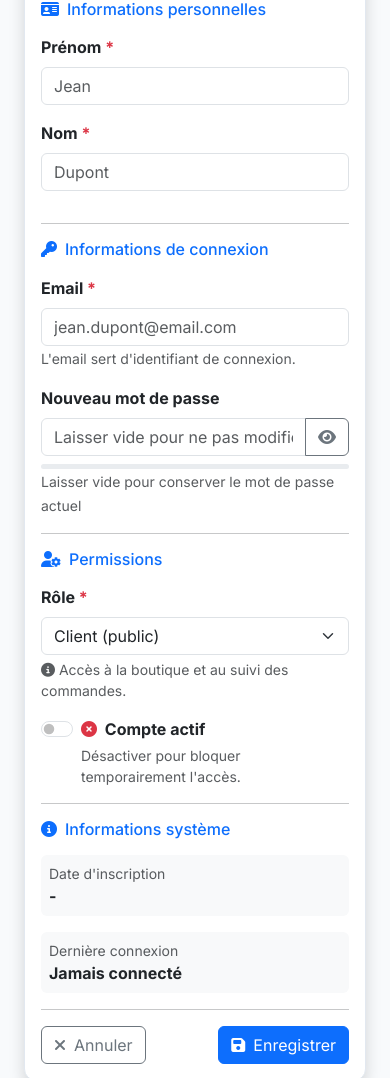
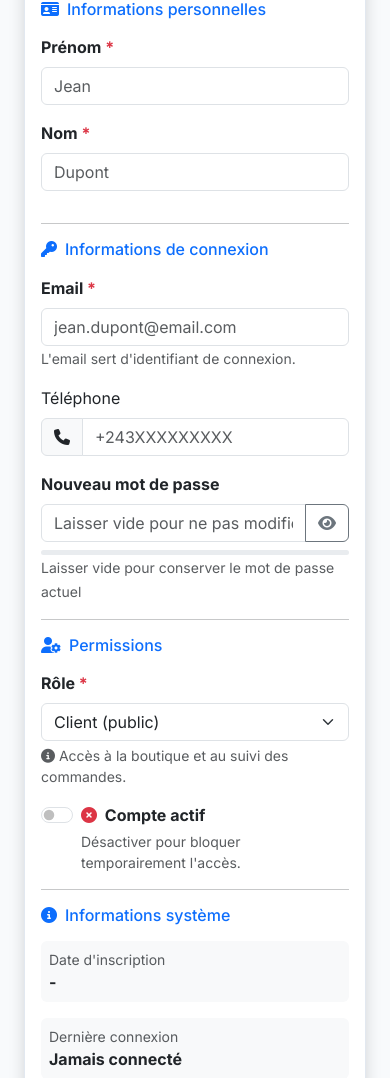
Before and after one commit to mdldimana/mdl-business, a Flask app: template app/views/templates/admin/modifier_utilisateur.html in a window 390 px wide. Shown: the part 310-1388 px from the top of the page. Run offline with Flask 3, Linux system fonts and the light colour scheme; the template is opened without the code that fills it, so the values that code supplies are empty.

Commit message:
Add telephone field to admin user management

```diff
--- a/app/controllers/admin_controller.py
+++ b/app/controllers/admin_controller.py
@@ -250,6 +250,7 @@ def ajouter_utilisateur():
         email = request.form.get('email')
         prenom = request.form.get('prenom')
         nom = request.form.get('nom')
+        telephone = request.form.get('telephone')
         mot_de_passe = request.form.get('mot_de_passe')
         role = request.form.get('role', 'client')
         est_actif = request.form.get('est_actif') == 'on'
@@ -298,6 +299,7 @@ def modifier_utilisateur(user_id):
         utilisateur.prenom = request.form.get('prenom')
         utilisateur.nom = request.form.get('nom')
         utilisateur.email = request.form.get('email')
+        utilisateur.telephone = request.form.get('telephone')
         utilisateur.role = request.form.get('role', 'client')
         utilisateur.est_admin = (utilisateur.role == 'admin')
         utilisateur.est_actif = request.form.get('est_actif') == 'on'
--- a/app/views/templates/admin/modifier_utilisateur.html
+++ b/app/views/templates/admin/modifier_utilisateur.html
@@ -89,6 +89,19 @@
                             <div class="invalid-feedback">Veuillez saisir une adresse email valide.</div>
                             <small class="text-muted">L'email sert d'identifiant de connexion.</small>
                         </div>
+                         <!-- ============================================ -->
+                <!-- CHAMP TÉLÉPHONE AJOUTÉ                      -->
+                <!-- ============================================ -->
+                <div class="mb-3">
+                    <label class="form-label">Téléphone</label>
+                    <div class="input-group">
+                        <span class="input-group-text"><i class="fas fa-phone"></i></span>
+                        <input type="tel" name="telephone" class="form-control"
+                               value="{{ utilisateur.telephone or '' }}"
+                               placeholder="+243XXXXXXXXX">
+                    </div>
+
+                </div>
 
                         <div class="mb-3">
                             <label for="mot_de_passe" class="form-label fw-bold">
--- a/app/views/templates/admin/utilisateurs.html
+++ b/app/views/templates/admin/utilisateurs.html
@@ -131,6 +131,7 @@
                             <th>ID</th>
                             <th>Email</th>
                             <th>Nom complet</th>
+                            <th>Téléphone</th>
                             <th>Rôle</th>
                             <th>Inscription</th>
                             <th>Statut</th>
@@ -153,6 +154,7 @@
                                         <span class="text-muted">-</span>
                                     {% endif %}
                                 </td>
+                                <td>{{ utilisateur.telephone or '-' }}</td>
                                 <td>
                                     {% if utilisateur.role == 'admin' %}
                                         <span class="badge bg-danger">
```
Also changed, not shown: app/views/templates/admin/ajouter_utilisateur.html (+12 -0 lines).
